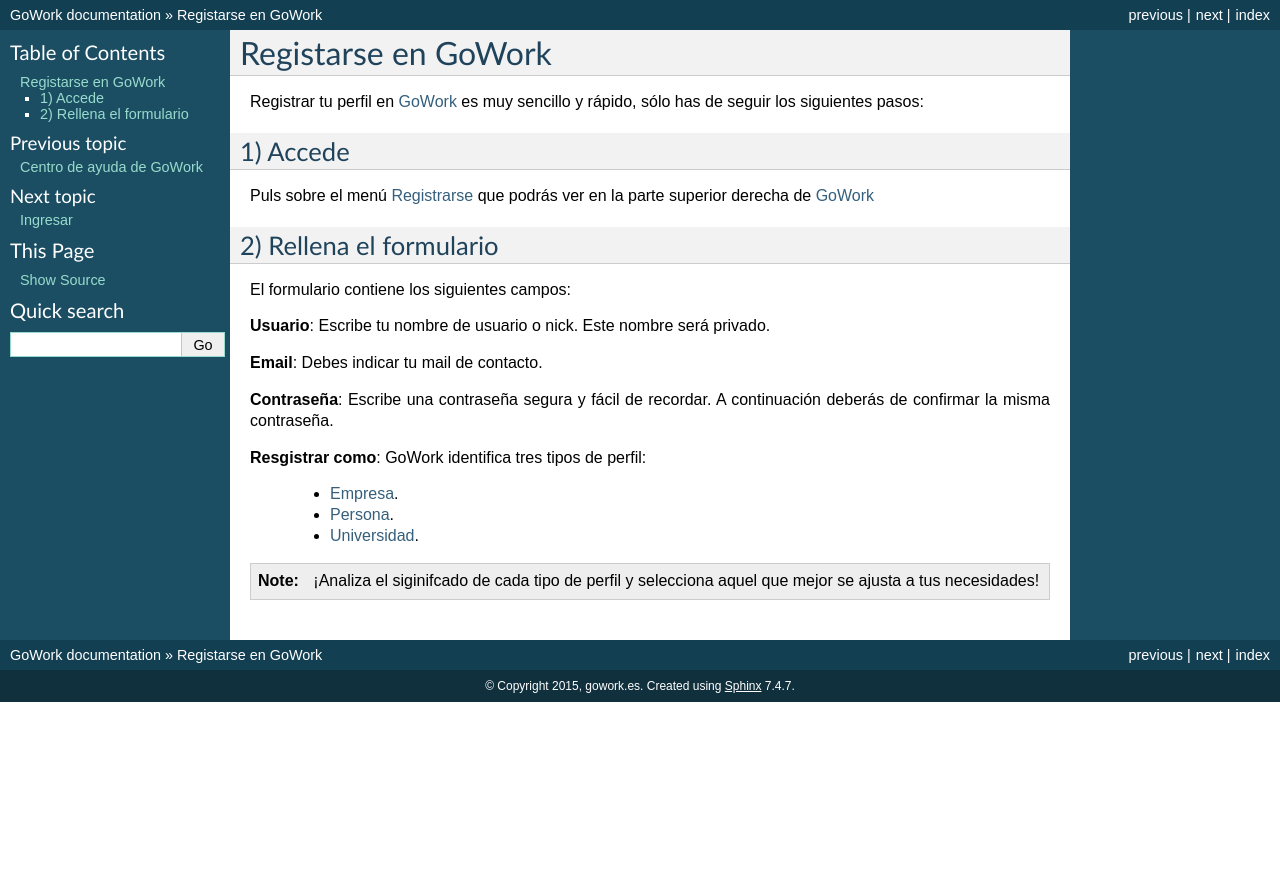
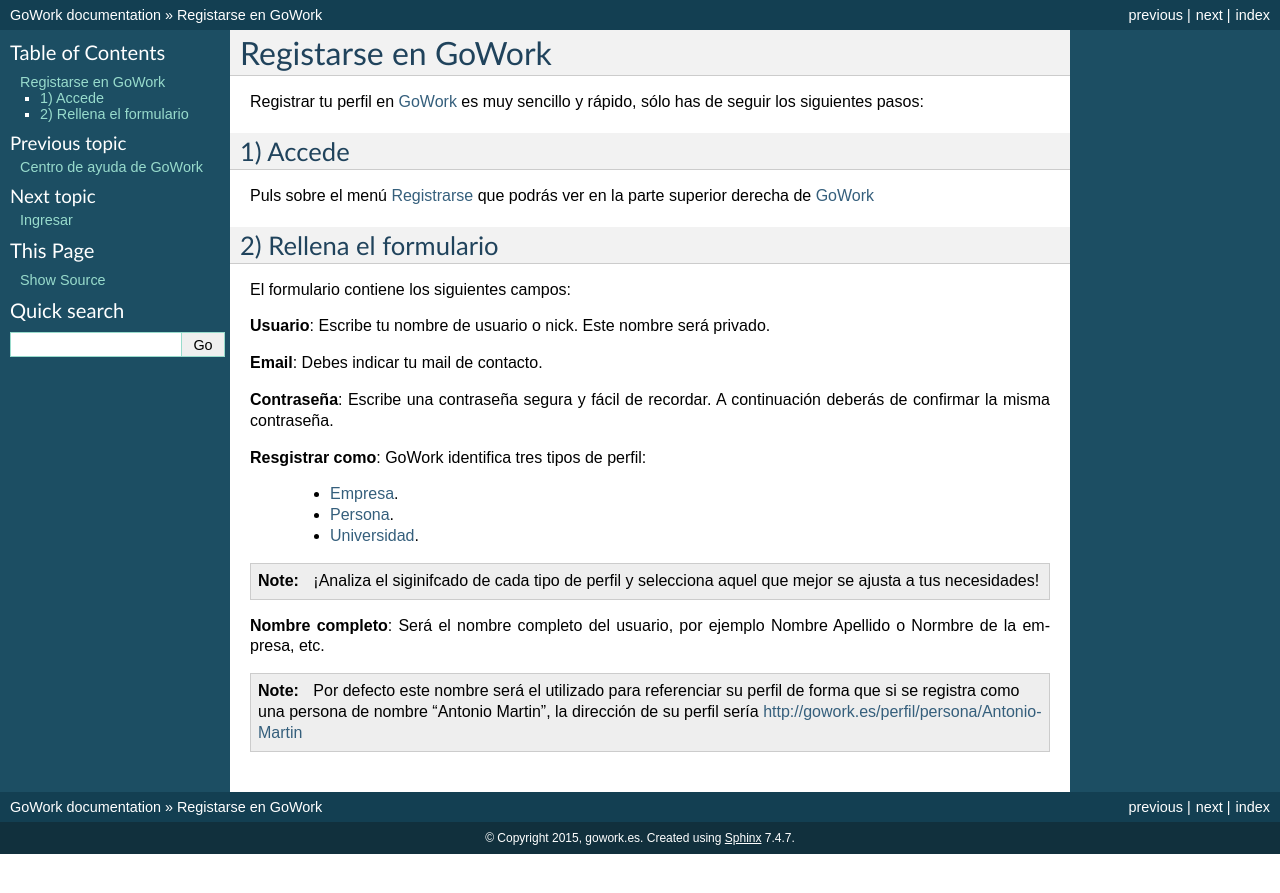
Before and after one commit to help-gowork/help, a Sphinx documentation site: the page built from docs/registrarse.rst, in a window 1280 px wide. Shown: the top 893 px of the page. Built offline with Sphinx 7.4.7, drawn with Linux system fonts in a browser that asks for light colours; pages that are not in the unit, such as notebooks, are missing from menus.

Commit message:
Update registrarse.rst

```diff
--- a/docs/registrarse.rst
+++ b/docs/registrarse.rst
@@ -28,5 +28,8 @@
  * :term:`Persona`.
  * :term:`Universidad`.
 
+.. note:: 	¡Analiza el siginifcado de cada tipo de perfil y selecciona aquel que mejor se ajusta a tus necesidades!
 
-.. note:: 	¡Analiza el siginifcado de cada tipo de perfil y selecciona aquel que mejor se ajusta a tus necesidades!
+**Nombre completo**: Será el nombre completo del usuario, por ejemplo Nombre Apellido o Normbre de la empresa, etc.
+
+.. note:: 	Por defecto este nombre será el utilizado para referenciar su perfil de forma que si se registra como una persona de nombre "Antonio Martin", la dirección de su perfil sería http://gowork.es/perfil/persona/Antonio-Martin
```
